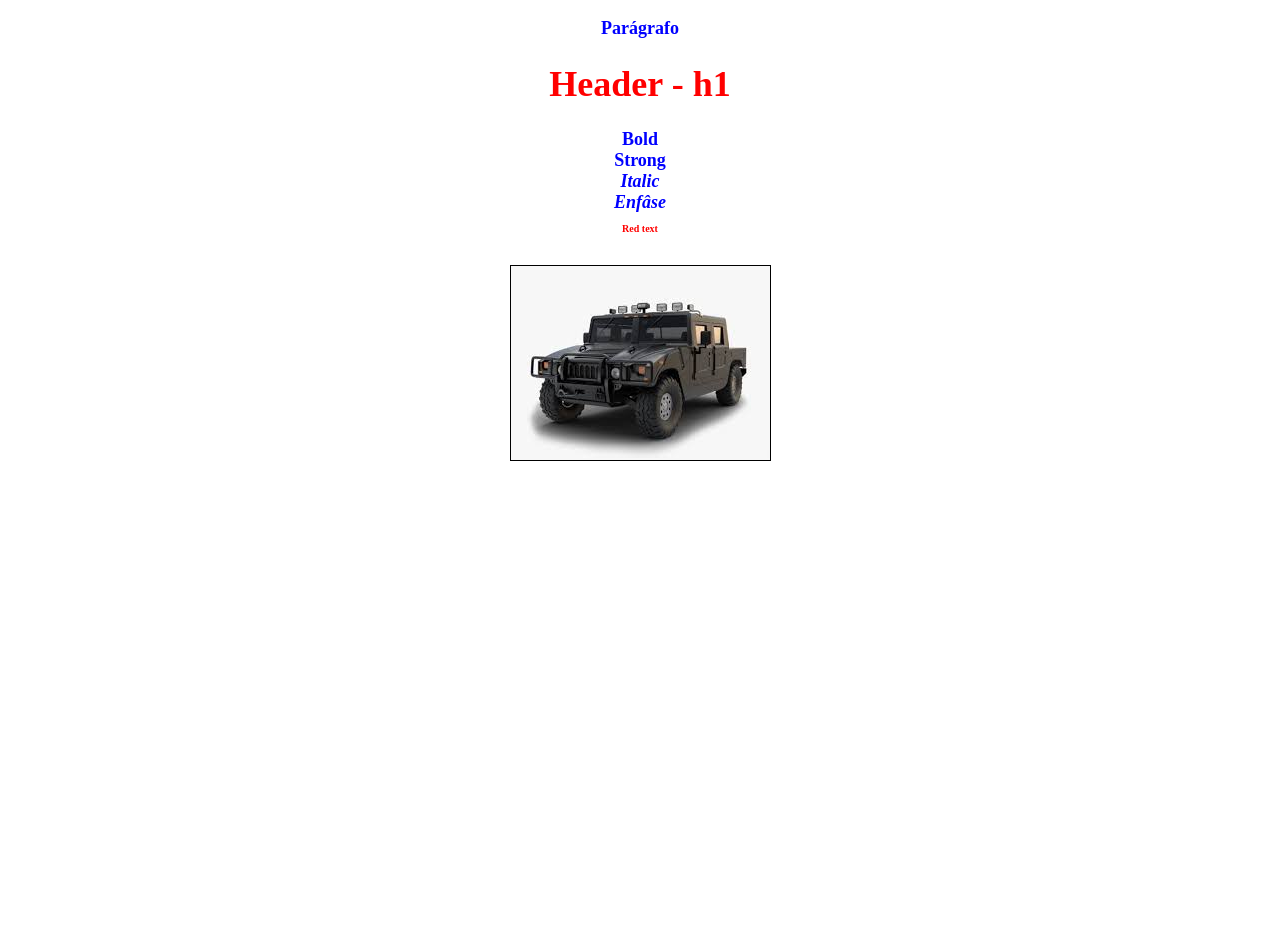
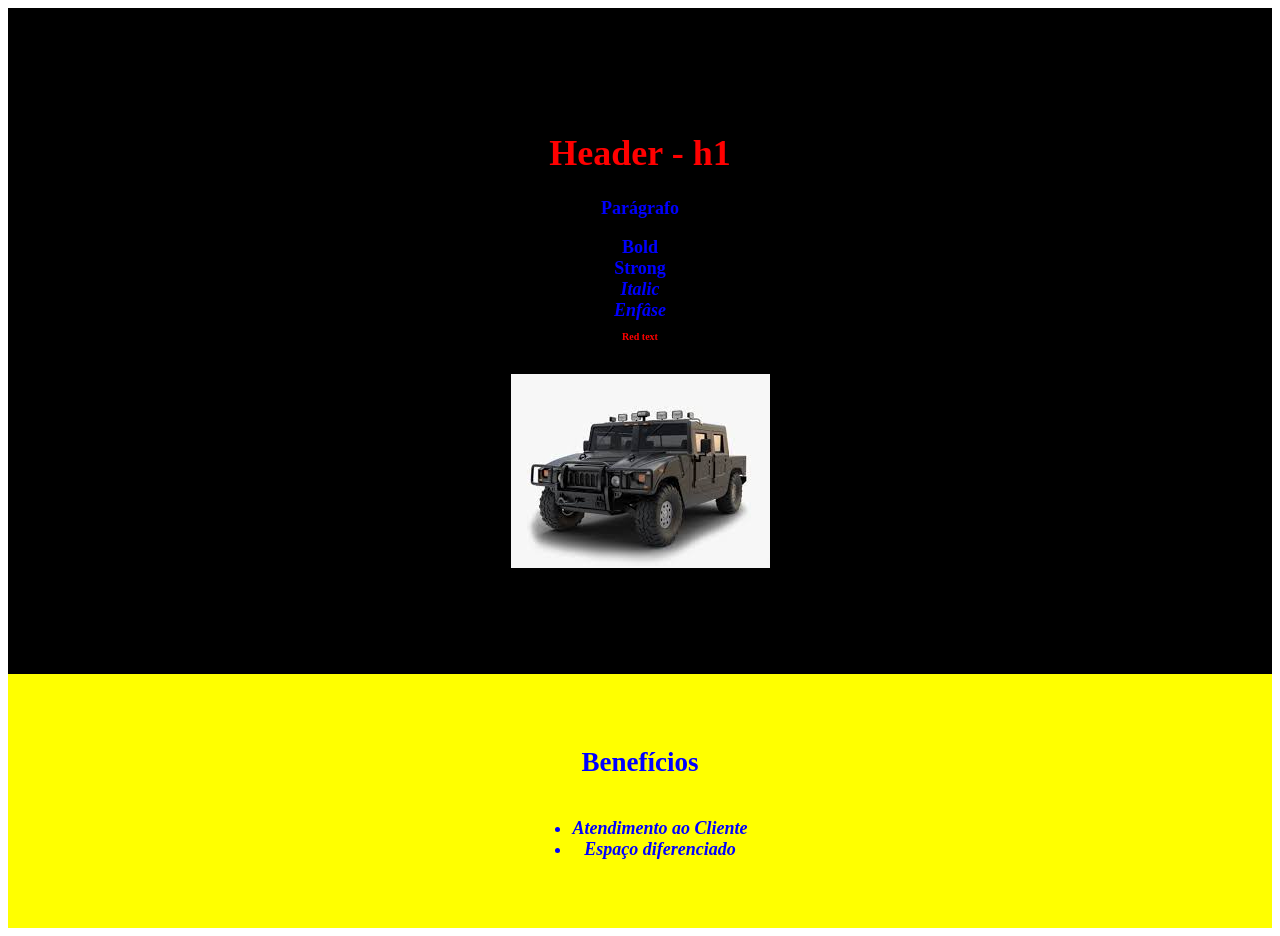
Before and after one commit to vhugoro/WebModern, a plain HTML site: page Aula01/index.html in a window 1280 px wide. Before the commit the page ends 800 px from the top, so only its background shows below. Drawn offline with Linux system fonts and the light colour scheme.

Commit message:
First Class

```diff
--- /dev/null
+++ b/Aula01/css/produtos.css
@@ -0,0 +1,26 @@
+
+header{
+    background: yellow
+}
+nav{
+    position: static;
+    margin: 0px auto;
+}
+
+nav li{
+    display: inline;
+    margin: 10px 50px 0px 20px;
+}
+
+nav a {
+    text-transform: uppercase;
+    font-weight: bold;
+    text-decoration: none;
+}
+
+.caixa{
+    background: red;
+    position: relative;
+    width: 50%;
+    margin: 0 auto;
+}
--- /dev/null
+++ b/Aula01/css/reset.css
@@ -0,0 +1,48 @@
+/* http://meyerweb.com/eric/tools/css/reset/
+   v2.0 | 20110126
+   License: none (public domain)
+*/
+
+html, body, div, span, applet, object, iframe,
+h1, h2, h3, h4, h5, h6, p, blockquote, pre,
+a, abbr, acronym, address, big, cite, code,
+del, dfn, em, img, ins, kbd, q, s, samp,
+small, strike, strong, sub, sup, tt, var,
+b, u, i, center,
+dl, dt, dd, ol, ul, li,
+fieldset, form, label, legend,
+table, caption, tbody, tfoot, thead, tr, th, td,
+article, aside, canvas, details, embed,
+figure, figcaption, footer, header, hgroup,
+menu, nav, output, ruby, section, summary,
+time, mark, audio, video {
+	margin: 0;
+	padding: 0;
+	border: 0;
+	font-size: 100%;
+	font: inherit;
+	vertical-align: baseline;
+}
+/* HTML5 display-role reset for older browsers */
+article, aside, details, figcaption, figure,
+footer, header, hgroup, menu, nav, section {
+	display: block;
+}
+body {
+	line-height: 1;
+}
+ol, ul {
+	list-style: none;
+}
+blockquote, q {
+	quotes: none;
+}
+blockquote:before, blockquote:after,
+q:before, q:after {
+	content: '';
+	content: none;
+}
+table {
+	border-collapse: collapse;
+	border-spacing: 0;
+}
--- /dev/null
+++ b/Aula01/css/style.css
@@ -0,0 +1,28 @@
+body {
+    color: blue;
+    font-size: 18px;
+    text-align: center;
+    font-weight: bold;
+}
+
+#img1{border: 1px solid black}
+
+.corvermelha {color: red}
+.tamanho10 {font-size: 10px}
+
+.principal{
+    background: black;
+    padding: 100px;
+}
+
+.beneficios{
+    background: yellow;
+    padding: 50px;
+}
+.itens{
+    font-style: italic;
+}
+
+ ul {
+    display: inline-block;
+}
--- a/Aula01/index.html
+++ b/Aula01/index.html
@@ -1,13 +1,15 @@
 <!DOCTYPE html>
 <html lang="pt-br">
     <head>
-        <link rel="stylesheet" href="style.css">
+        <link rel="stylesheet" href="css\style.css">
         <meta charset="UTF-8" >
         <title>Web Modern - Aula 01</title>
     </head>
     <body>
+        <div class="principal">
+            <header><h1 class="corvermelha">Header - h1</h1></header>
+
         <p>Parágrafo</p>
-        <h1 class="corvermelha">Header - h1</h1>
 
         <b>Bold</b><br>
         <strong>Strong</strong><br>
@@ -17,5 +19,13 @@
         <p class="corvermelha tamanho10"> Red text </p>
         <br>
         <img src="assets/hummer.jpg" id="img1">
+        </div>
+        <div class="beneficios">
+            <h2>Benefícios</h2>
+            <ul>
+                <li class="itens">Atendimento ao Cliente</li>
+                <li class="itens">Espaço diferenciado</li>
+            </ul>
+        </div>
     </body>
 </html>
--- a/Aula01/style.css
+++ /dev/null
@@ -1,11 +0,0 @@
-body {
-    color: blue;
-    font-size: 18px;
-    text-align: center;
-    font-weight: bold;
-}
-
-#img1{border: 1px solid black}
-
-.corvermelha {color: red}
-.tamanho10 {font-size: 10px}
```
Also changed, not shown: Aula01/produtos.html (added, +29 -0 lines), Aula01/assets/banner.gif (added), Aula01/assets/banner.jpg (added), Aula01/assets/banner.png (added), Aula01/assets/beneficios.jpg (added), Aula01/assets/bg.jpg (added), Aula01/assets/logo.png (added), Aula01/assets/trader.jpg (added), Aula01/assets/transactions1.jpg (added), Aula01/assets/transactions2.jpg (added), Aula01/assets/transactions3.jpg (added).
